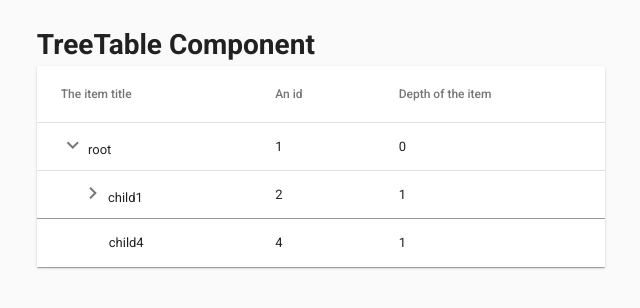
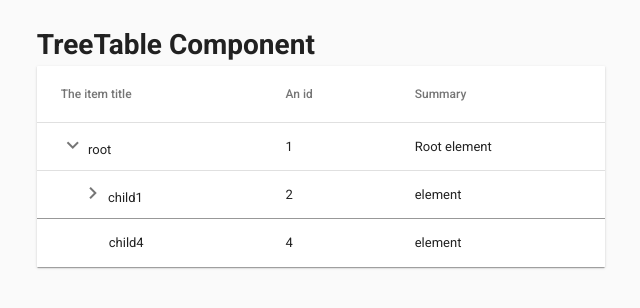
Before and after one commit to kankomi/tree-table, a Vue app: page / in a window 1280 px wide. Shown: the top 308 px of the page, without its empty margins (319-959 px from the left). Built offline with nearby package versions, Linux system fonts and the light colour scheme.

Commit message:
made cells editable

```diff
--- /dev/null
+++ b/src/components/TreeTable/EditableCell.vue
@@ -0,0 +1,39 @@
+<template>
+    <v-edit-dialog
+    :return-value.sync="data"
+    lazy
+    >
+        <slot></slot>
+        <v-text-field
+        slot="input"
+        :label="label"
+        single-line
+        counter
+        v-model="data"
+        @keyup.enter="accepted"
+        >
+        </v-text-field>
+    </v-edit-dialog>
+</template>
+
+<script>
+export default {
+  props: {
+    label: String
+  },
+  mounted() {
+    this.data = '';
+  },
+  data() {
+    return {
+      data: '',
+      accepted() {
+        this.$emit('onEnter', this.data);
+      }
+    };
+  }
+};
+</script>
+
+<style>
+</style>
--- a/src/components/TreeTable/TreeTable.vue
+++ b/src/components/TreeTable/TreeTable.vue
@@ -10,7 +10,7 @@
         >
             <template slot="items" slot-scope="props">
                 <td v-for="(value, idx) of header" v-bind:key="idx" v-bind:class="{ hidden: props.item.hidden }">
-
+                    <!-- Expand/Collapse icon -->
                     <span v-if="idx === 0">
                       <span v-bind:style="{'padding-left': (props.item.depth * 20) + 'px'}">
                         <span v-if="props.item.hasChildren">
@@ -24,8 +24,19 @@
 
                       </span>
                     </span>
+                    <!-- / Expand/Collapse icon -->
                   <span v-else>
-                    {{props.item[value.value]}}
+                    <span v-if="value.readonly === false">
+                      <editable-cell
+                        label="Edit"
+                        @onEnter="props.item[value.value] = $event"
+                      >
+                        {{props.item[value.value]}}
+                      </editable-cell>
+                    </span>
+                    <span v-else>
+                      {{props.item[value.value]}}
+                    </span>
                   </span>
                 </td>
             </template>
@@ -35,9 +46,13 @@
 
 <script>
 import * as Helper from './Helper';
+import EditableCell from './EditableCell';
 
 export default {
   props: ['data', 'header'],
+  components: {
+    EditableCell
+  },
   mounted() {
     console.log(this.header);
     this.tableItems = Helper.processData(this.data, null);
@@ -68,10 +83,9 @@ export default {
         parent.expanded = true;
 
         for (var item of this.tableItems) {
-          if (
-            item.depth > parent.depth &&
-            this.getItemById(item.parent).expanded
-          ) {
+          var itemParent = this.getItemById(item.parent);
+          var parentIsExpanded = itemParent ? itemParent.expanded : true;
+          if (item.depth > parent.depth && parentIsExpanded) {
             item.hidden = false;
           }
         }
--- a/src/views/TreeTableView.vue
+++ b/src/views/TreeTableView.vue
@@ -15,22 +15,27 @@ let vals = [
   {
     id: 1,
     title: 'root',
+    summary: 'Root element',
     children: [
       {
         id: 2,
         title: 'child1',
+        summary: 'element',
         children: [
           {
             id: 3,
-            title: 'child3'
+            title: 'child3',
+            summary: 'element'
           },
           {
             id: 5,
             title: 'child5',
+            summary: 'element',
             children: [
               {
                 id: 6,
-                title: 'child6'
+                title: 'child6',
+                summary: 'element'
               }
             ]
           }
@@ -39,6 +44,7 @@ let vals = [
       {
         id: 4,
         title: 'child4',
+        summary: 'element',
         children: []
       }
     ]
@@ -63,12 +69,14 @@ export default {
         {
           text: 'An id',
           value: 'id',
-          sortable: false
+          sortable: false,
+          readonly: true
         },
         {
-          text: 'Depth of the item',
-          value: 'depth',
-          sortable: false
+          text: 'Summary',
+          value: 'summary',
+          sortable: false,
+          readonly: false
         }
       ]
     };
```
